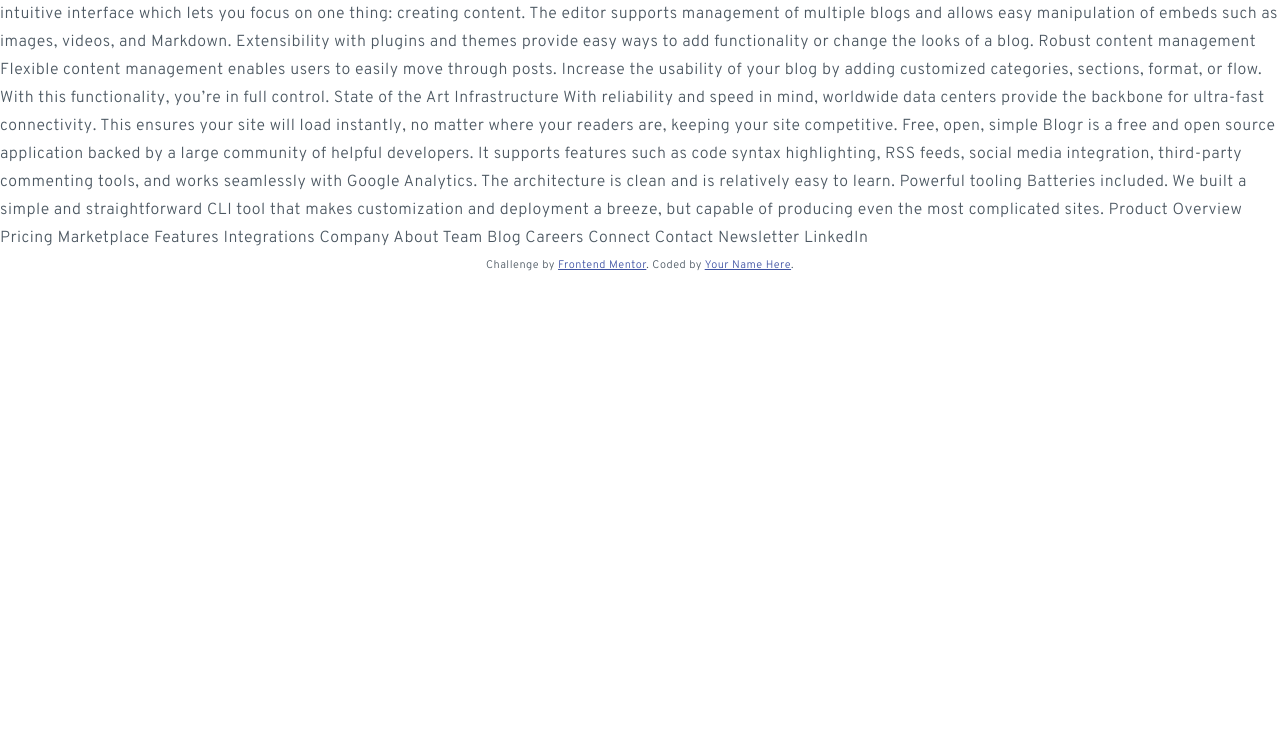
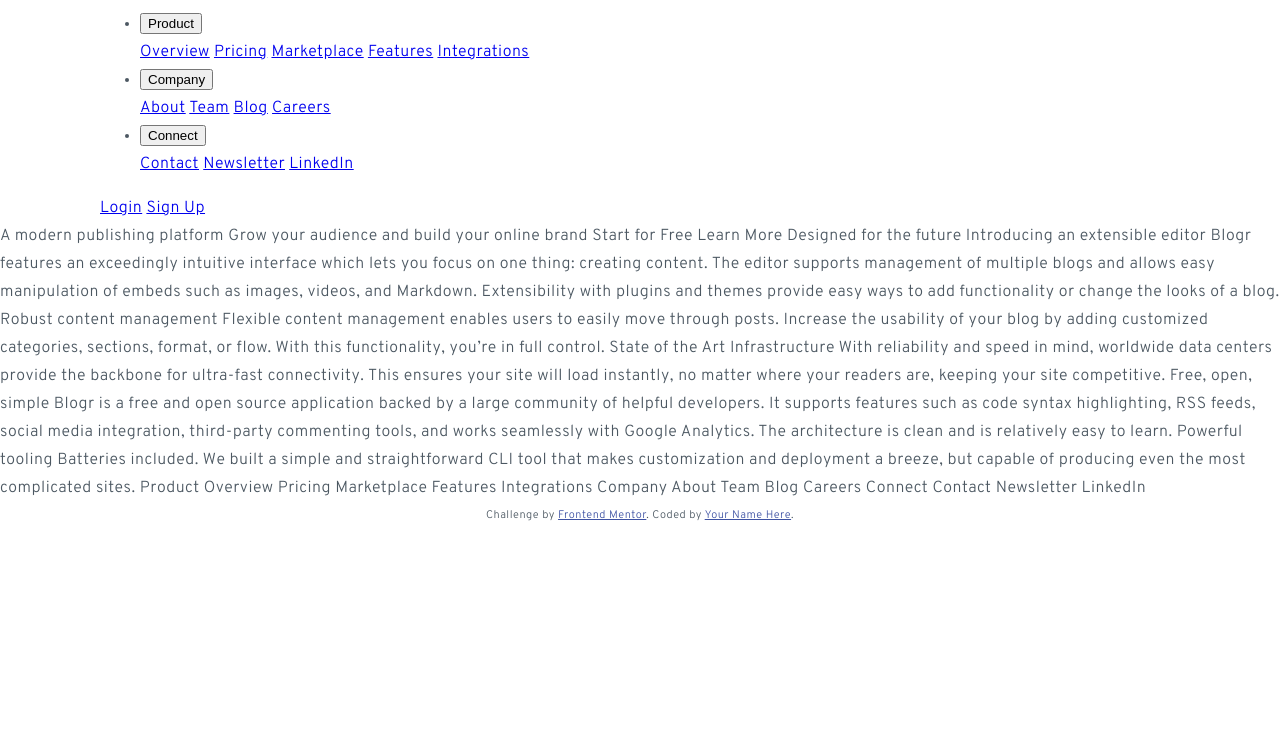
Before and after one commit to Ulugbek-Mominjonov/blog-landing-page, a plain HTML site: page index.html in a window 1280 px wide. Shown: the part 56-800 px from the top of the page. Drawn offline with Linux system fonts and the light colour scheme.

Commit message:
add html codes of site-nav

```diff
--- a/index.html
+++ b/index.html
@@ -16,29 +16,52 @@
   </style>
 </head>
 <body>
-  Product
+  <header class="site-header">
+    <div class="container">
+      <nav class="site-nav">
+        <a class="site-logo" href="#">
+          <img class="logo-img" src="images/logo.svg" alt="site logotipi" width="101" height="40">
+        </a>
 
-  Overview
-  Pricing
-  Marketplace
-  Features
-  Integrations
+        <ul class="site-nav-list">
+          <li class="site-nav-item">
+            <button class="nav-button" onclick="dropdown()">Product</button>
+            <div class="product-list">
+              <a href="#" class="product-link">Overview</a>
+              <a href="#" class="product-link">Pricing</a>
+              <a href="#" class="product-link">Marketplace</a>
+              <a href="#" class="product-link">Features</a>
+              <a href="#" class="product-link">Integrations</a>
+            </div>
+          </li>
 
-  Company
+          <li class="site-nav-item">
+            <button class="nav-button" onclick="dropdown()">Company</button>
+            <div class="product-list">
+              <a href="#" class="product-link">About</a>
+              <a href="#" class="product-link">Team</a>
+              <a href="#" class="product-link">Blog</a>
+              <a href="#" class="product-link">Careers</a>
+            </div>
+          </li>
 
-  About
-  Team
-  Blog
-  Careers
+          <li class="site-nav-item">
+            <button class="nav-button" onclick="dropdown()">Connect</button>
+            <div class="product-list">
+              <a href="#" class="product-link">Contact</a>
+              <a href="#" class="product-link">Newsletter</a>
+              <a href="#" class="product-link">LinkedIn</a>
+            </div>
+          </li>
+        </ul>
 
-  Connect
-
-  Contact
-  Newsletter
-  LinkedIn
-
-  Login
-  Sign Up
+        <div class="site-registrition">
+          <a href="#" class="login">Login</a>
+          <a href="#" class="sign-up">Sign Up</a>
+        </div>
+      </nav>
+    </div>
+  </header>
 
   A modern publishing platform
   Grow your audience and build your online brand
```
